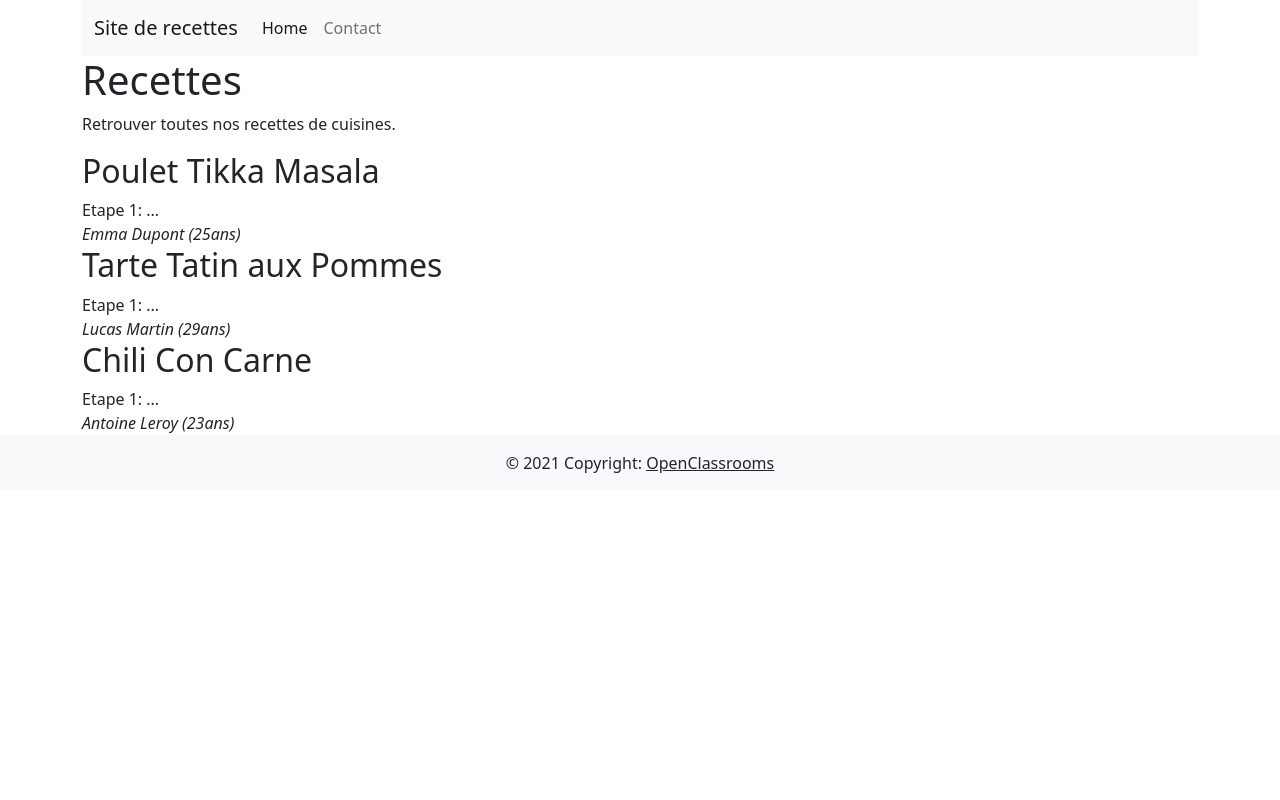
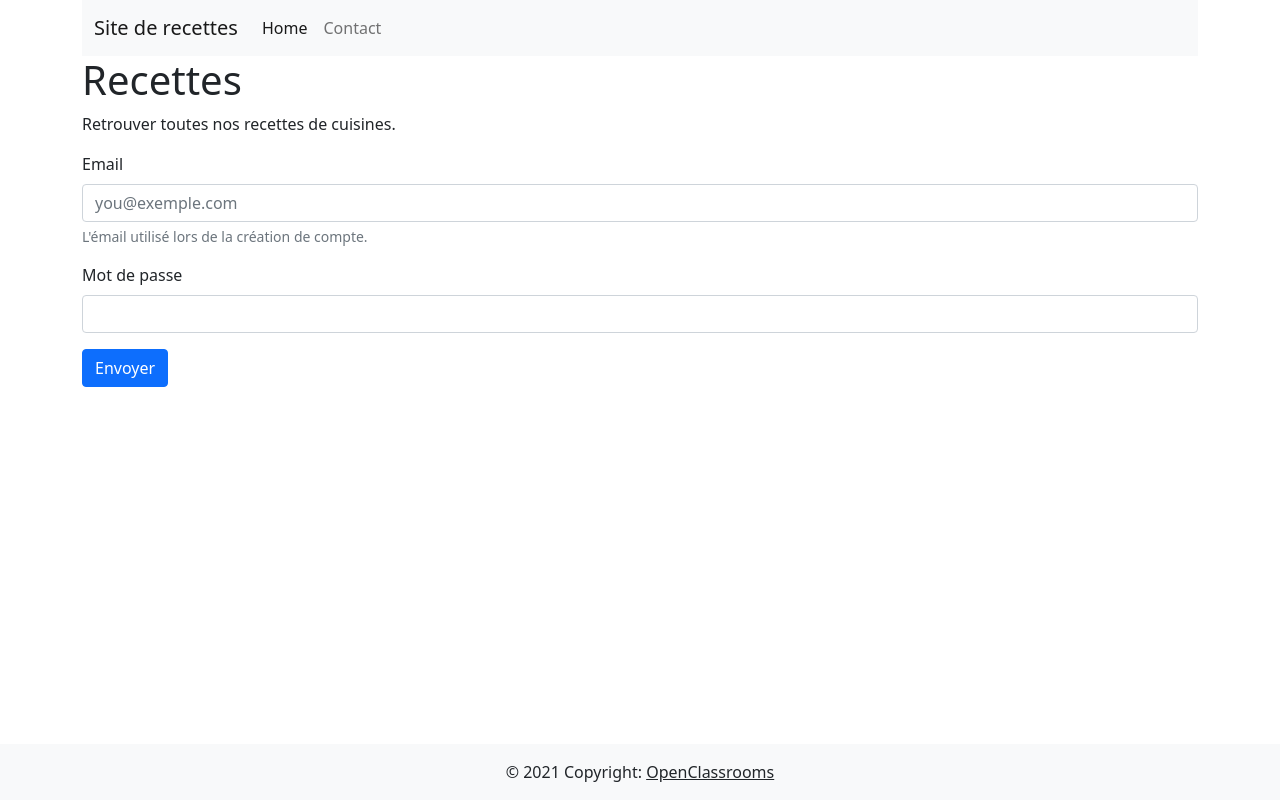
Before and after one commit to laflosh/Formation-OC-Concevoir-un-site-web-avec-Php-et-MySQL, a PHP site: page / in a window 1280 px wide. Run offline with PHP 8.4, Linux system fonts and the light colour scheme.

Commit message:
Ajout formulaire de connexion

```diff
--- /dev/null
+++ b/_login.php
@@ -0,0 +1,47 @@
+<?php
+    require_once(__DIR__."/lib/variables.php");
+    require_once(__DIR__."/lib/fonctions.php");
+    $loggedUser = loginUser($users);
+    $errorMessage = loginUser($users);
+?>
+
+<?php if(!isset($loggedUser)) { ?>
+
+    <form action="index.php" method="POST">
+
+        <?php if(isset($errorMessage)) { ?>
+
+            <div class="alert alert-danger" role="alert">
+
+                <?php echo $errorMessage; ?>
+
+            </div>
+
+        <?php } ?>
+
+        <div class="mb-3">
+
+            <label for="email" class="form-label">Email</label>
+            <input type="email" class="form-control" id="email" name="email" aria-describedby="email-help" placeholder="you@exemple.com"/>
+            <div id="email-help" class="form-text">L'émail utilisé lors de la création de compte.</div>
+
+        </div>
+
+        <div class="mb-3">
+
+            <label for="password" class="form-label">Mot de passe</label>
+            <input type="password" class="form-control" id="password" name="password"/>
+
+        </div>
+
+        <button type="submit" class="btn btn-primary">Envoyer</button>
+
+    </form>
+
+<?php } else { ?>
+
+    <div class="alert alert-success" role="alert">
+        Bonjour <?php echo $loggedUser["email"]; ?> et bienvenue sur le site !
+    </div>
+
+<?php } ?>
--- a/index.php
+++ b/index.php
@@ -19,7 +19,7 @@ require_once(__DIR__."/lib/fonctions.php");
 
     </head>
 
-    <body>
+    <body class="d-flex flex-column min-vh-100">
 
         <div class="container">
 
@@ -31,20 +31,26 @@ require_once(__DIR__."/lib/fonctions.php");
                 Retrouver toutes nos recettes de cuisines.<br />
             </p>
 
+            <!--Formulaire de connexion-->
+            <?php require_once(__DIR__."/_login.php")?>
 
-            <?php foreach(getRecipes($recettes) as $recette) : ?>
+            <?php if(isset($loggedUser)){ ?>
 
-                <article>
+                <?php foreach(getRecipes($recettes) as $recette) { ?>
 
-                    <h2> <?php echo $recette["titre"] ?> </h2>
+                    <article>
 
-                    <div> <?php echo $recette["recette"] ?></div>
-                    <i> <?php echo displayAuthor($recette["auteur"] , $users) ?> </i>
+                        <h2> <?php echo $recette["titre"] ?> </h2>
 
-                </article>
+                        <div> <?php echo $recette["recette"] ?></div>
+                        <i> <?php echo displayAuthor($recette["auteur"] , $users) ?> </i>
+
+                    </article>
 
 
-            <?php endforeach?>
+                <?php } ?>
+
+            <?php } ?>
 
         </div>
 
--- a/lib/fonctions.php
+++ b/lib/fonctions.php
@@ -1,5 +1,4 @@
 <?php
-
     //Vérifie la disponibilitée d'une recette
     function isValidRecipe(array $recipe) : bool
     {
@@ -146,4 +145,48 @@
 
         return "uploads/" . basename($file['name']);
     }
+
+    //Validation du formulaire de connexion
+    function loginUser($users)
+    {
+        $postData = $_POST;
+
+        if(isset($postData["email"]) && isset($postData["password"])) {
+            if(!filter_var($postData["email"], FILTER_VALIDATE_EMAIL)) {
+
+                $errorMessage = "Il faut un email valide pour soumettre le formulaire.";
+                return;
+
+            } else {
+
+                foreach($users as $user) {
+                    if(
+                        $user["email"] === $postData["email"] &&
+                        $user["password"] === $postData["password"]
+                    ) {
+
+                        $loggedUser = ["email" => $user["email"]];
+
+                        return $loggedUser;
+
+                    }
+
+                }
+
+            }
+
+            if(!isset($loggedUser)) {
+
+                $errorMessage = sprintf(
+                    'les Informations envoyées ne permettent pas de vous indentifier : (%s/%s)',
+                    $postData["email"],
+                    strip_tags($postData["password"])
+                );
+
+                return $errorMessage;
+            }
+
+        }
+
+    }
 ?>
--- a/lib/variables.php
+++ b/lib/variables.php
@@ -33,21 +33,25 @@
         [
             "fullname" => "Emma Dupont",
             "email" => "emma.dupont@test.fr",
+            "password" => "devine",
             "age" => 25,
         ],
         [
             "fullname" => "Lucas Martin",
             "email" => "lucas.martin@test.fr",
+            "password" => "MiamMiam",
             "age" => 29,
         ],
         [
             "fullname" => "Sophia Rodriguez",
             "email" => "sophia.rodriguez@test.fr",
+            "password" => "laCasto28",
             "age" => 33,
         ],
         [
             "fullname" => "Antoine Leroy",
             "email" => "antoine.leroy@test.fr",
+            "password" => "prout",
             "age" => 23,
         ]
     ];
```
